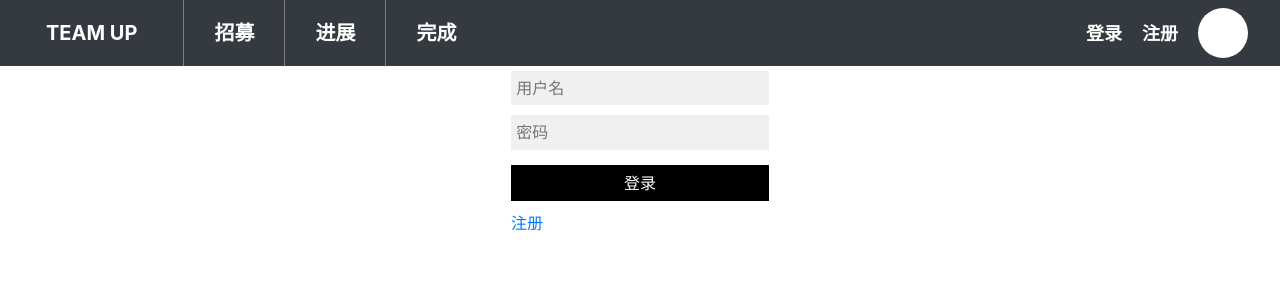
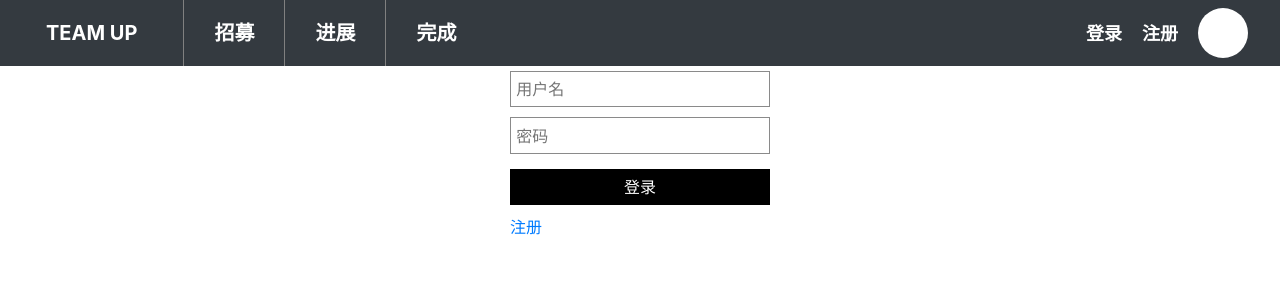
Before and after one commit to JWhoops/team-up, a React (Create React App) app: page /login in a window 1280 px wide. Shown: the top 300 px of the page. Built offline with nearby package versions, Linux system fonts and the light colour scheme.

Commit message:
adjusted border

```diff
--- a/src/components/pages/user_login/LoginPage.css
+++ b/src/components/pages/user_login/LoginPage.css
@@ -21,10 +21,11 @@
 .input-form input {
     padding: 2%;
     width: 100%;
-    background-color: #f0f0f0;
-    border: none;
+    background-color: #FFFFFF;
+    border: solid;
+    border-width: 1px;
+    border-color: #8a8a8a;
     margin: 10px;
-    /* ^doesnt work? */
     align-items: center;
 }
 .button {
--- a/src/components/pages/user_register/RegisterPage.css
+++ b/src/components/pages/user_register/RegisterPage.css
@@ -21,8 +21,10 @@
 .input-form input {
     padding: 2%;
     width: 100%;
-    background-color: #f0f0f0;
-    border: none;
+    background-color: #FFFFFF;
+    border: solid;
+    border-width: 1px;
+    border-color: #8a8a8a;
     margin: 5px;
     align-items: center;
 }
```
